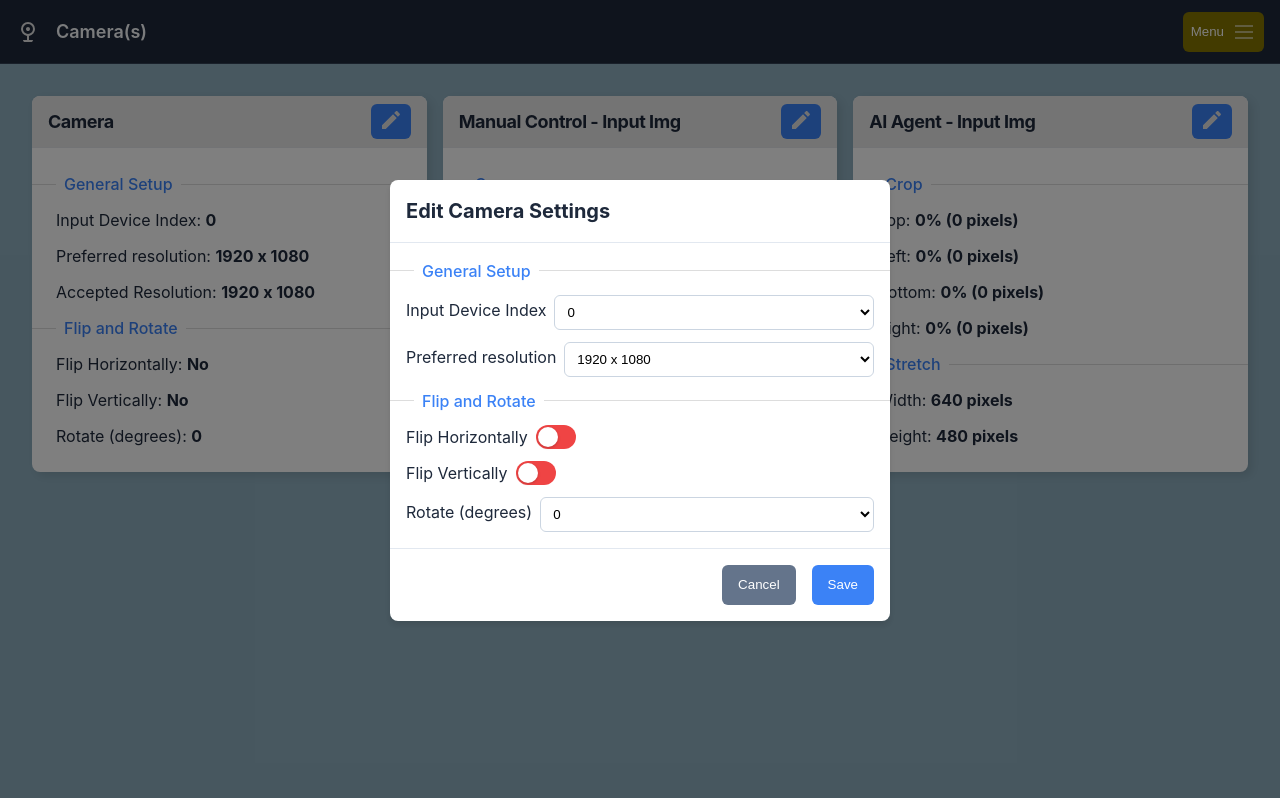
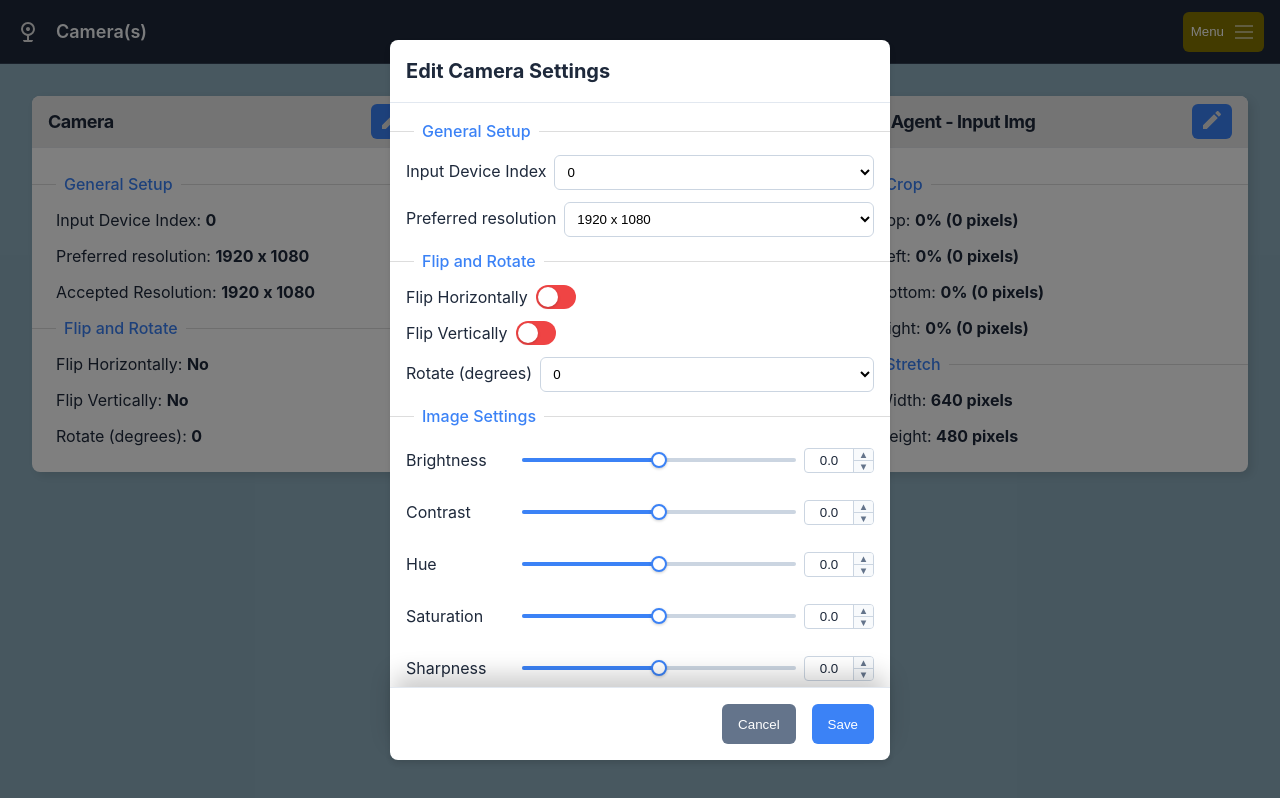
Before and after one commit to jaromirsivic/submoamoa, a React (Vite) app in the folder package/src/submoamoa/wwwroot/: page /settings/cameras in a window 1280 px wide. Both pictures are taken after a click on the button 390 px from the left and 121 px from the top of the page. Built offline with nearby package versions, Linux system fonts and the light colour scheme.

Commit message:
Properties were added to the camera web page

```diff
--- a/package/src/submoamoa/wwwroot/src/Cameras.jsx
+++ b/package/src/submoamoa/wwwroot/src/Cameras.jsx
@@ -8,6 +8,7 @@ import ColumnLayout from './components/ColumnLayout';
 import HorizontalSeparator from './components/HorizontalSeparator';
 import ModalWindow from './components/ModalWindow';
 import StaticText from './components/StaticText';
+import Slider from './components/Slider';
 import editIcon from './assets/icons/edit.svg';
 
 const boldTextStyle = { fontWeight: 'bold' };
@@ -30,6 +31,20 @@ const Cameras = () => {
     const [flipHorizontally, setFlipHorizontally] = useState(false);
     const [flipVertically, setFlipVertically] = useState(false);
     const [rotateDegrees, setRotateDegrees] = useState('0');
+    const [brightness, setBrightness] = useState(0);
+    const [contrast, setContrast] = useState(0);
+    const [hue, setHue] = useState(0);
+    const [saturation, setSaturation] = useState(0);
+    const [sharpness, setSharpness] = useState(0);
+    const [gamma, setGamma] = useState(0);
+    const [whiteBalanceTemperature, setWhiteBalanceTemperature] = useState(0);
+    const [backlight, setBacklight] = useState(0);
+    const [gain, setGain] = useState(0);
+    const [focus, setFocus] = useState(0);
+    const [exposure, setExposure] = useState(0);
+    const [autoWhiteBalance, setAutoWhiteBalance] = useState(false);
+    const [autoFocus, setAutoFocus] = useState(false);
+    const [autoExposure, setAutoExposure] = useState(false);
 
     // ========================
     // State: Manual Control - Input Img Panel
@@ -97,6 +112,20 @@ const Cameras = () => {
             state.flipHorizontally = flipHorizontally;
             state.flipVertically = flipVertically;
             state.rotateDegrees = rotateDegrees;
+            state.brightness = brightness;
+            state.contrast = contrast;
+            state.hue = hue;
+            state.saturation = saturation;
+            state.sharpness = sharpness;
+            state.gamma = gamma;
+            state.whiteBalanceTemperature = whiteBalanceTemperature;
+            state.backlight = backlight;
+            state.gain = gain;
+            state.focus = focus;
+            state.exposure = exposure;
+            state.autoWhiteBalance = autoWhiteBalance;
+            state.autoFocus = autoFocus;
+            state.autoExposure = autoExposure;
         } else if (modalName === 'manual') {
             state.manualCropTop = manualCropTop;
             state.manualCropLeft = manualCropLeft;
@@ -116,6 +145,8 @@ const Cameras = () => {
         setActiveModal(modalName);
     }, [
         inputDeviceIndex, preferredResolution, acceptedResolution, flipHorizontally, flipVertically, rotateDegrees,
+        brightness, contrast, hue, saturation, sharpness, gamma, whiteBalanceTemperature, backlight, gain, focus, exposure,
+        autoWhiteBalance, autoFocus, autoExposure,
         manualCropTop, manualCropLeft, manualCropBottom, manualCropRight, manualStretchWidth, manualStretchHeight,
         aiCropTop, aiCropLeft, aiCropBottom, aiCropRight, aiStretchWidth, aiStretchHeight
     ]);
@@ -133,6 +164,20 @@ const Cameras = () => {
             setFlipHorizontally(tempState.flipHorizontally);
             setFlipVertically(tempState.flipVertically);
             setRotateDegrees(tempState.rotateDegrees);
+            setBrightness(tempState.brightness);
+            setContrast(tempState.contrast);
+            setHue(tempState.hue);
+            setSaturation(tempState.saturation);
+            setSharpness(tempState.sharpness);
+            setGamma(tempState.gamma);
+            setWhiteBalanceTemperature(tempState.whiteBalanceTemperature);
+            setBacklight(tempState.backlight);
+            setGain(tempState.gain);
+            setFocus(tempState.focus);
+            setExposure(tempState.exposure);
+            setAutoWhiteBalance(tempState.autoWhiteBalance);
+            setAutoFocus(tempState.autoFocus);
+            setAutoExposure(tempState.autoExposure);
         } else if (activeModal === 'manual') {
             setManualCropTop(tempState.manualCropTop);
             setManualCropLeft(tempState.manualCropLeft);
@@ -287,6 +332,27 @@ const Cameras = () => {
                             value={tempState.rotateDegrees}
                             onChange={(val) => updateTempState('rotateDegrees', val)}
                         />
+
+                        <HorizontalSeparator label="Image Settings" fullWidth={true} bleed="1rem" />
+                        <Slider label="Brightness" value={tempState.brightness} onChange={(val) => updateTempState('brightness', val)} min={-1000} max={1000} minSlider={-256} maxSlider={256} step={1} decimalPlaces={1} allowManualInput={true} labelWidth="100px" />
+                        <Slider label="Contrast" value={tempState.contrast} onChange={(val) => updateTempState('contrast', val)} min={-1000} max={1000} minSlider={-256} maxSlider={256} step={1} decimalPlaces={1} allowManualInput={true} labelWidth="100px" />
+                        <Slider label="Hue" value={tempState.hue} onChange={(val) => updateTempState('hue', val)} min={-1000} max={1000} minSlider={-256} maxSlider={256} step={1} decimalPlaces={1} allowManualInput={true} labelWidth="100px" />
+                        <Slider label="Saturation" value={tempState.saturation} onChange={(val) => updateTempState('saturation', val)} min={-1000} max={1000} minSlider={-256} maxSlider={256} step={1} decimalPlaces={1} allowManualInput={true} labelWidth="100px" />
+                        <Slider label="Sharpness" value={tempState.sharpness} onChange={(val) => updateTempState('sharpness', val)} min={-1000} max={1000} minSlider={-256} maxSlider={256} step={1} decimalPlaces={1} allowManualInput={true} labelWidth="100px" />
+                        <Slider label="Gamma" value={tempState.gamma} onChange={(val) => updateTempState('gamma', val)} min={-1000} max={1000} minSlider={-256} maxSlider={256} step={1} decimalPlaces={1} allowManualInput={true} labelWidth="100px" />
+                        <Slider label="Gain" value={tempState.gain} onChange={(val) => updateTempState('gain', val)} min={-1000} max={1000} minSlider={-256} maxSlider={256} step={1} decimalPlaces={1} allowManualInput={true} labelWidth="100px" />
+                        <Slider label="Backlight" value={tempState.backlight} onChange={(val) => updateTempState('backlight', val)} min={-1000} max={1000} minSlider={-256} maxSlider={256} step={1} decimalPlaces={1} allowManualInput={true} labelWidth="100px" />
+
+                        <HorizontalSeparator label="Controls" fullWidth={true} bleed="1rem" />
+                        <Switch label="Auto White Balance" value={tempState.autoWhiteBalance} onChange={(val) => updateTempState('autoWhiteBalance', val)} />
+                        {/* Only show WB slider if Auto is off? User didn't specify logic, but usually good UX. I'll just show all for now as per instructions "Add all Camera properties" unless I want to be fancy. Prompt said "Add all Camera properties...". I'll show it always to be safe. */}
+                        <Slider label="White Balance Temp" value={tempState.whiteBalanceTemperature} onChange={(val) => updateTempState('whiteBalanceTemperature', val)} min={-1000} max={1000} minSlider={-256} maxSlider={256} step={1} decimalPlaces={1} />
+
+                        <Switch label="Auto Focus" value={tempState.autoFocus} onChange={(val) => updateTempState('autoFocus', val)} />
+                        <Slider label="Focus" value={tempState.focus} onChange={(val) => updateTempState('focus', val)} min={-1000} max={1000} minSlider={-256} maxSlider={256} step={1} decimalPlaces={1} />
+
+                        <Switch label="Auto Exposure" value={tempState.autoExposure} onChange={(val) => updateTempState('autoExposure', val)} />
+                        <Slider label="Exposure" value={tempState.exposure} onChange={(val) => updateTempState('exposure', val)} min={-1000} max={1000} minSlider={-256} maxSlider={256} step={1} decimalPlaces={1} />
                     </ColumnLayout>
                 </ModalWindow>
             )}
--- a/package/src/submoamoa/wwwroot/src/components/Slider.jsx
+++ b/package/src/submoamoa/wwwroot/src/components/Slider.jsx
@@ -14,6 +14,7 @@ const Slider = ({
     decimalPlaces,
     disabled = false,
     allowManualInput = false,
+    labelWidth,
     style = {}
 }) => {
     const [isDragging, setIsDragging] = useState(false);
@@ -30,7 +31,7 @@ const Slider = ({
     // Get clientX from either mouse or touch event
     const getClientX = (e) => {
         if (e.touches && e.touches.length > 0) {
-            return e.touches[0].clientX;
+            return e.touches[0].clientX
         }
         if (e.changedTouches && e.changedTouches.length > 0) {
             return e.changedTouches[0].clientX;
@@ -178,8 +179,8 @@ const Slider = ({
 
     return (
         <div className="custom-slider responsive-input-container" style={{ width: '100%', opacity: disabled ? 0.5 : 1, pointerEvents: disabled ? 'none' : 'auto', gap: '1rem', ...style }}>
-            {label && <span style={{ whiteSpace: 'nowrap' }}>{label}</span>}
-            <div style={{ position: 'relative', width: '100%', height: '40px', display: 'flex', alignItems: 'center', gap: '1rem' }}>
+            {label && <span style={{ whiteSpace: 'nowrap', width: labelWidth, minWidth: labelWidth, display: labelWidth ? 'inline-block' : 'inline' }}>{label}</span>}
+            <div style={{ position: 'relative', flex: 1, height: '40px', display: 'flex', alignItems: 'center', gap: '0.5rem' }}>
                 {isDragging && !allowManualInput && <div style={valueLabelStyle}>{value}</div>}
                 <div
                     ref={trackRef}
@@ -192,7 +193,7 @@ const Slider = ({
                 </div>
 
                 {allowManualInput && (
-                    <div style={{ width: '110px' }}>
+                    <div style={{ width: '70px' }}>
                         <NumericInput
                             value={value}
                             onChange={handleManualChange}
```
Also changed, not shown: 2 other files (tests, documents, lock files or other folders).
